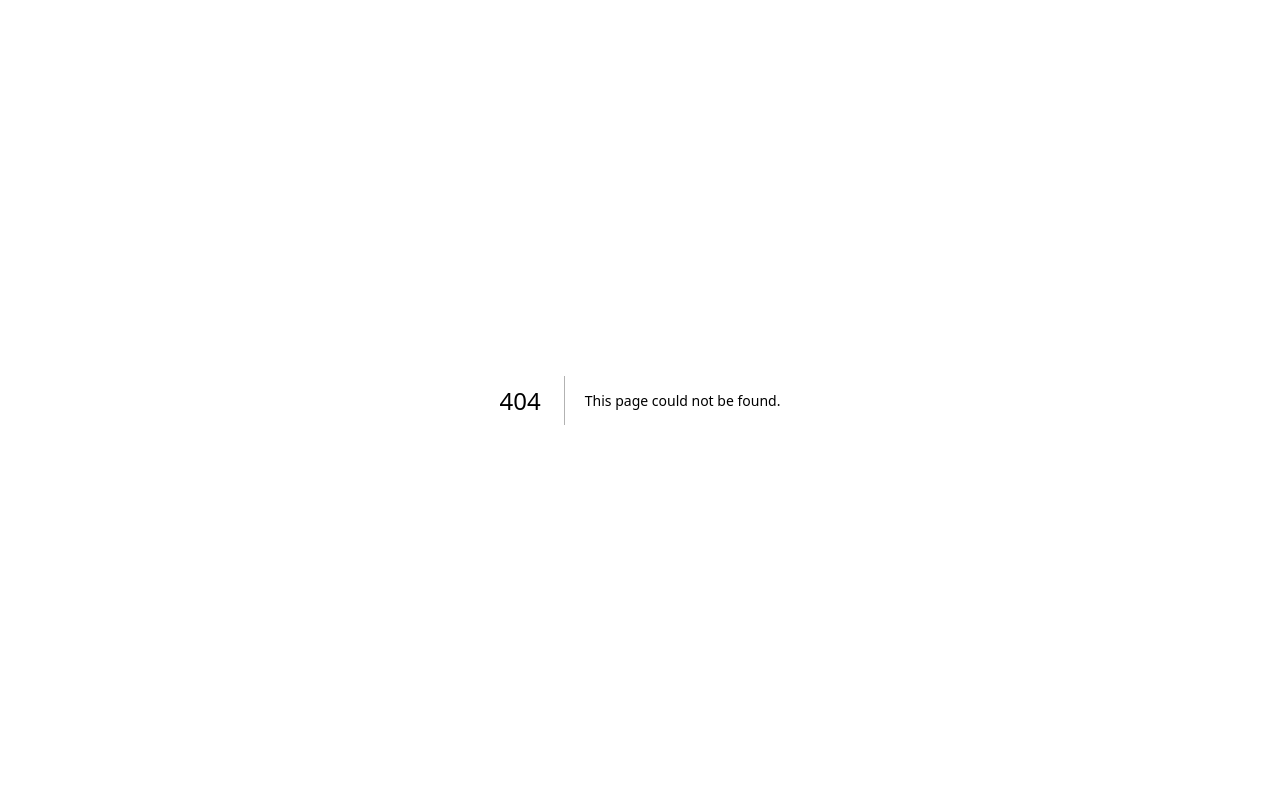
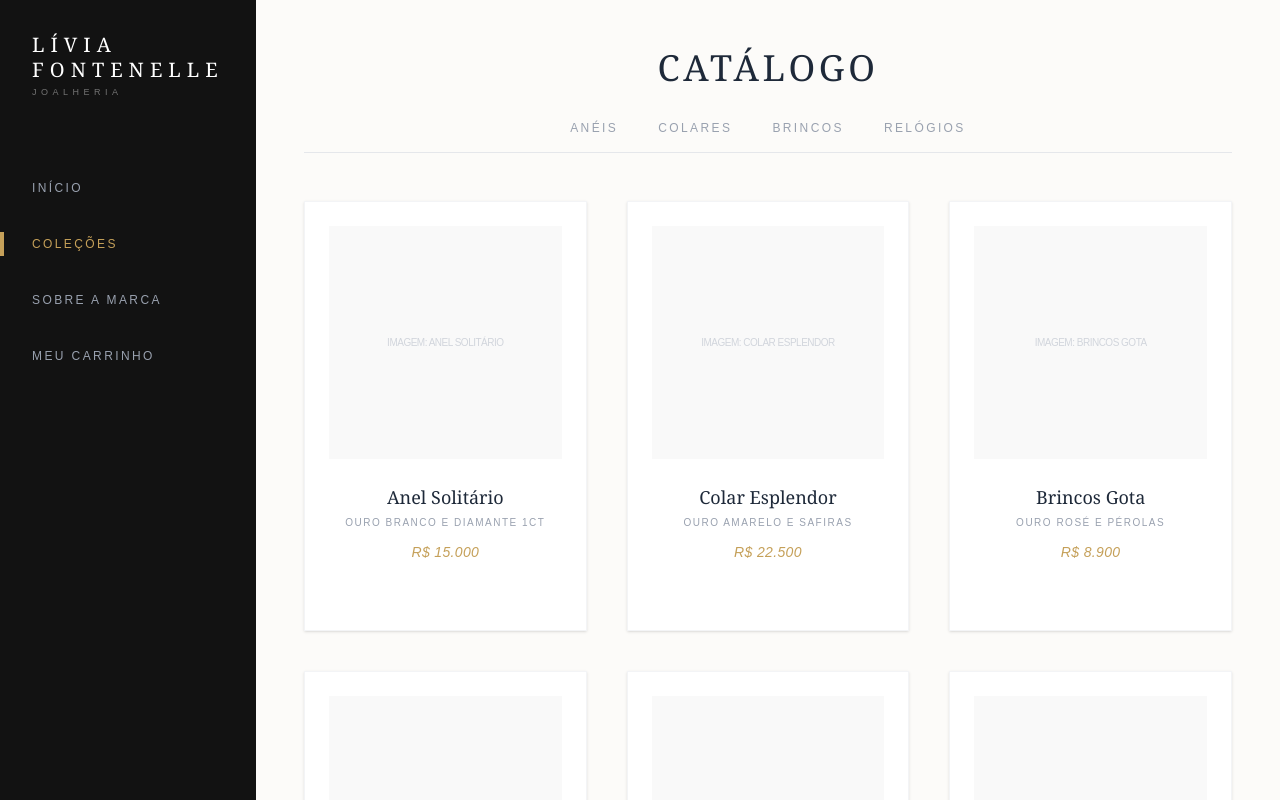
Before and after one commit to paulovitor23/Jowelry_store, a Next.js app in the folder site_case3/: page /catalogo in a window 1280 px wide. Before the commit this address had no page. Shown: the top 800 px of the page. Built offline with nearby package versions, Linux system fonts and the light colour scheme.

Commit message:
Ajustes na side bar + bugs

```diff
--- /dev/null
+++ b/site_case3/src/app/catalogo/page.tsx
@@ -0,0 +1,71 @@
+import Sidebar from '@/components/Sidebar';
+
+// Mock de dados seguindo as imagens de referência
+const products = [
+  { id: 1, name: "Anel Solitário", material: "Ouro Branco e Diamante 1ct", price: "R$ 15.000", category: "Anéis", img: "/products/anel-1.jpg" },
+  { id: 2, name: "Colar Esplendor", material: "Ouro Amarelo e Safiras", price: "R$ 22.500", category: "Colares", img: "/products/colar-1.jpg" },
+  { id: 3, name: "Brincos Gota", material: "Ouro Rosé e Pérolas", price: "R$ 8.900", category: "Brincos", img: "/products/brincos-1.jpg" },
+  { id: 4, name: "Relógio Cronógrafo", material: "Aço e Ouro", price: "R$ 12.000", category: "Relógios", img: "/products/relogio-1.jpg" },
+  { id: 5, name: "Anel Aliança Eterna", material: "Platina e Diamantes", price: "R$ 18.000", category: "Anéis", img: "/products/anel-2.jpg" },
+  { id: 6, name: "Colar Riviera", material: "Ouro Branco", price: "R$ 35.000", category: "Colares", img: "/products/colar-2.jpg" },
+  { id: 7, name: "Brincos Argola", material: "Ouro Amarelo", price: "R$ 6.500", category: "Brincos", img: "/products/brincos-2.jpg" },
+  { id: 8, name: "Relógio Automático", material: "Couro e Ouro", price: "R$ 14.500", category: "Relógios", img: "/products/relogio-2.jpg" },
+];
+
+export default function Catalogo() {
+  const categories = ["Anéis", "Colares", "Brincos", "Relógios"];
+
+  return (
+    <div className="flex bg-[#fcfbf9] min-h-screen">
+      {/* Sidebar persistente à esquerda */}
+      <Sidebar />
+
+      <main className="flex-1 ml-64 p-12">
+        <header className="mb-12">
+          <h2 className="text-4xl font-serif text-center text-gray-800 mb-8 uppercase tracking-widest">
+            Catálogo
+          </h2>
+
+          {/* Navegação por Categorias [Requisito Obrigatório] */}
+          <div className="flex justify-center gap-10 border-b border-gray-200 pb-4">
+            {categories.map((cat) => (
+              <button
+                key={cat}
+                className="text-xs uppercase tracking-[0.2em] text-gray-400 hover:text-[#c5a059] transition-colors focus:text-[#c5a059] focus:font-medium"
+              >
+                {cat}
+              </button>
+            ))}
+          </div>
+        </header>
+
+        {/* Grid de Produtos com Hierarquia Visual [Requisito Obrigatório] */}
+        <div className="grid grid-cols-1 md:grid-cols-2 lg:grid-cols-3 gap-10">
+          {products.map((product) => (
+            <div key={product.id} className="bg-white p-6 border border-gray-100 flex flex-col items-center group shadow-sm hover:shadow-md transition-shadow">
+              {/* Container da Imagem */}
+              <div className="w-full aspect-square bg-[#f9f9f9] mb-6 flex items-center justify-center overflow-hidden">
+                <div className="text-[10px] text-gray-300 uppercase tracking-tighter">
+                  Imagem: {product.name}
+                </div>
+              </div>
+
+              {/* Dados da Peça */}
+              <h3 className="font-serif text-lg text-gray-800 mb-1">{product.name}</h3>
+              <p className="text-[10px] text-gray-400 uppercase tracking-[0.15em] mb-3">
+                {product.material}
+              </p>
+              <p className="text-[#c5a059] font-medium text-sm tracking-wide italic">
+                {product.price}
+              </p>
+
+              <button className="mt-6 opacity-0 group-hover:opacity-100 transition-opacity text-[10px] uppercase tracking-widest border-b border-[#c5a059] text-[#c5a059] pb-1">
+                Ver Detalhes
+              </button>
+            </div>
+          ))}
+        </div>
+      </main>
+    </div>
+  );
+}
--- a/site_case3/src/app/page.tsx
+++ b/site_case3/src/app/page.tsx
@@ -9,7 +9,7 @@ export default function Home() {
       <Sidebar />
 
       <main className="flex-1 ml-64 overflow-x-hidden">
-        {/* Header superior discreto para "Meu Carrinho" se desejar */}
+        {}
         <div className="w-full flex justify-end p-6 bg-transparent absolute z-20">
           <span className="text-[11px] uppercase tracking-widest text-gray-600 cursor-pointer flex items-center gap-2">
             Meu Carrinho <span className="w-4 h-4 border border-gray-400 rounded-full flex items-center justify-center text-[8px]">0</span>
--- a/site_case3/src/components/FeaturedProducts.tsx
+++ b/site_case3/src/components/FeaturedProducts.tsx
@@ -15,7 +15,7 @@ export default function FeaturedProducts() {
         {products.map((item) => (
           <div key={item.id} className="w-72 flex flex-col items-center group cursor-pointer">
             <div className="w-full aspect-square bg-[#fcfbf9] flex items-center justify-center p-10 mb-6 border border-transparent group-hover:border-gray-100 transition-all shadow-sm">
-               {/* Substituir por <Image /> do Next.js */}
+               {}
                <div className="text-[10px] text-gray-300">IMAGEM DO PRODUTO</div>
             </div>
             <h4 className="font-serif text-lg text-gray-800">{item.name}</h4>
--- a/site_case3/src/components/Hero.tsx
+++ b/site_case3/src/components/Hero.tsx
@@ -2,10 +2,10 @@
 export default function Hero() {
   return (
     <section className="relative h-[600px] w-full overflow-hidden flex items-center">
-      {/* Imagem de fundo baseada no seu mockup */}
+      {/* Imagem de fundo baseada no mockup */}
       <div
         className="absolute inset-0 bg-cover bg-center"
-        style={{ backgroundImage: "url('/path-to-your-model-image.jpg')" }}
+        style={{ backgroundImage: "url('/imagem_que_vou_botar_ainda.jpg')" }}
       />
       <div className="absolute inset-0 bg-black/30" />
 
--- a/site_case3/src/components/Sidebar.tsx
+++ b/site_case3/src/components/Sidebar.tsx
@@ -1,9 +1,15 @@
+"use client"; // Necessário para usar hooks de navegação
+import Link from 'next/link';
+import { usePathname } from 'next/navigation'; // Hook para identificar a página atual
+
 export default function Sidebar() {
+  const pathname = usePathname(); // Pega a rota atual (ex: "/" ou "/catalogo")
+
   const menuItems = [
-    { name: "Início", active: true },
-    { name: "Coleções", active: false },
-    { name: "Sobre a Marca", active: false },
-    { name: "Meu Carrinho", active: false },
+    { name: "Início", href: "/" },
+    { name: "Coleções", href: "/catalogo" },
+    { name: "Sobre a Marca", href: "/sobre" },
+    { name: "Meu Carrinho", href: "/carrinho" },
   ];
 
   return (
@@ -18,18 +24,32 @@ export default function Sidebar() {
       </div>
 
       <nav className="flex flex-col gap-10">
-        {menuItems.map((item) => (
-          <div key={item.name} className="relative group cursor-pointer">
-            {item.active && (
-              <span className="absolute -left-8 top-1/2 -translate-y-1/2 w-1 h-6 bg-[#c5a059]" />
-            )}
-            <span className={`text-xs tracking-[0.2em] uppercase transition-colors ${
-              item.active ? "text-[#c5a059]" : "text-gray-400 group-hover:text-white"
-            }`}>
-              {item.name}
-            </span>
-          </div>
-        ))}
+        {menuItems.map((item) => {
+          // Verifica se o item é o que está aberto no momento
+          const isActive = pathname === item.href;
+
+          return (
+            <Link
+              key={item.name}
+              href={item.href}
+              className="relative group cursor-pointer block"
+            >
+              {/* Barra lateral amarela: Aparece se estiver ativo OU no hover */}
+              <span className={`absolute -left-8 top-1/2 -translate-y-1/2 w-1 h-6 bg-[#c5a059] transition-all duration-300 ${
+                isActive ? "opacity-100" : "opacity-0 group-hover:opacity-100"
+              }`} />
+
+              {/* Texto: Fica dourado se estiver ativo OU no hover */}
+              <span className={`text-xs tracking-[0.2em] uppercase transition-colors duration-300 block ${
+                isActive
+                  ? "text-[#c5a059]"
+                  : "text-gray-400 group-hover:text-[#c5a059]"
+              }`}>
+                {item.name}
+              </span>
+            </Link>
+          );
+        })}
       </nav>
     </aside>
   );
```
